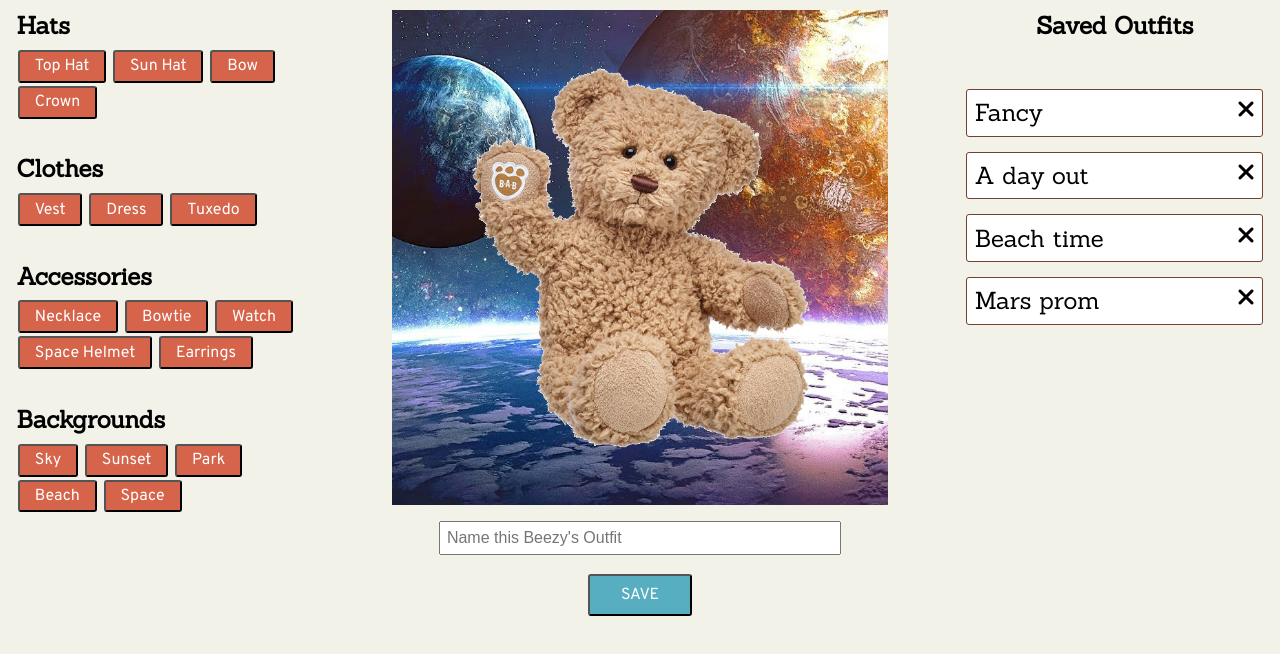
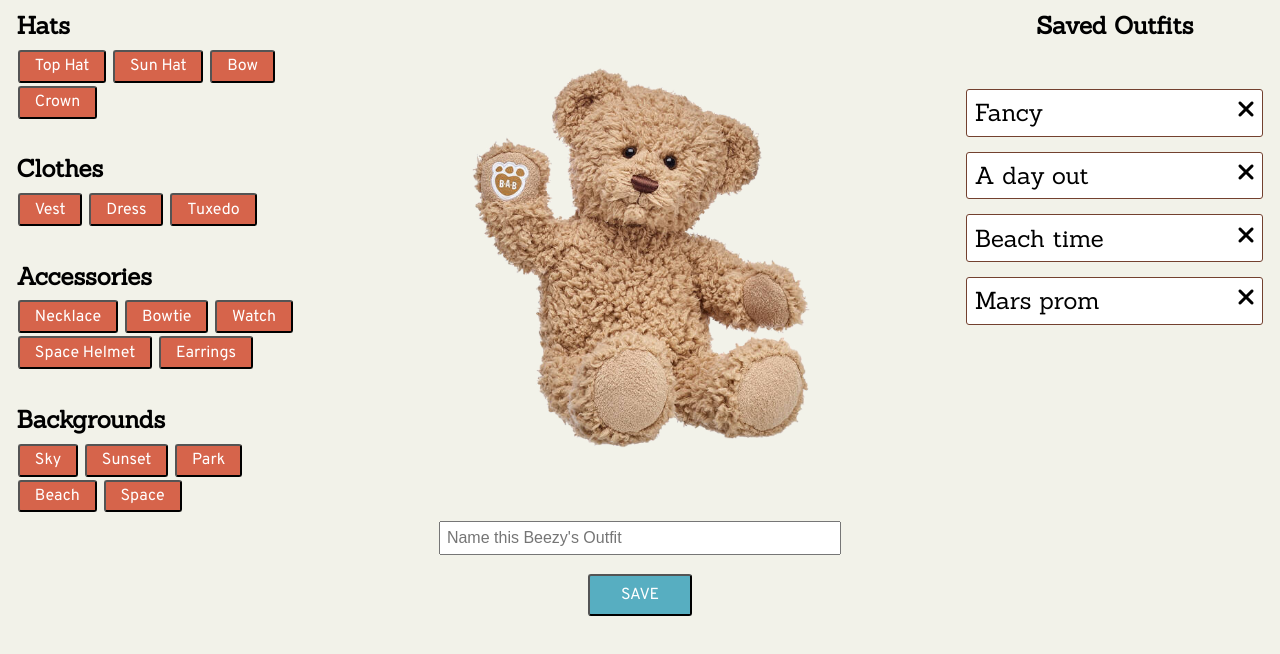
Before and after one commit to Karlfunhouse/buildabear, a plain HTML site: page index.html in a window 1280 px wide. Shown: the part 90-744 px from the top of the page. Drawn offline with Linux system fonts and the light colour scheme; a web font is replaced by a local one.

Commit message:
:art: Add classes to css for every garment & background image which assigns z-index position for proper layering of images

```diff
--- a/index.html
+++ b/index.html
@@ -51,22 +51,22 @@
       </section>
       <section class="bear-display flex-column">
         <section class="bear-image">
-          <img src="./assets/tophat_compressed.png" class="image-absolute">
-          <img src="./assets/sunhat_compressed.png" class="image-absolute">
-          <img src="./assets/hairbow_compressed.png" class="image-absolute">
-          <img src="./assets/crown_compressed.png" class="image-absolute">
-          <img src="./assets/vest_compressed.png" class="image-absolute">
-          <img src="./assets/dress_compressed.png" class="image-absolute">
-          <img src="./assets/necklace_compressed.png" class="image-absolute">
-          <img src="./assets/bowtie_compressed.png" class="image-absolute">
-          <img src="./assets/smartwatch_compressed.png" class="image-absolute">
-          <img src="./assets/spacehelmet_compressed.png" class="image-absolute">
-          <img src="./assets/bear_compressed.png" class="z-index">
-          <img src="./assets/sky_compressed.png" class="image-absolute">
-          <img src="./assets/sunset_compressed.png" class="image-absolute">
-          <img src="./assets/park_compressed.png" class="image-absolute">
-          <img src="./assets/beach_compressed.png" class="image-absolute">
-          <img src="./assets/outerspace_compressed.png" class="image-absolute">
+          <img src="./assets/tophat_compressed.png" class="image-absolute image-items hidden">
+          <img src="./assets/sunhat_compressed.png" class="image-absolute image-items hidden">
+          <img src="./assets/hairbow_compressed.png" class="image-absolute image-items hidden">
+          <img src="./assets/crown_compressed.png" class="image-absolute image-items hidden">
+          <img src="./assets/vest_compressed.png" class="image-absolute image-items hidden">
+          <img src="./assets/dress_compressed.png" class="image-absolute image-items hidden">
+          <img src="./assets/necklace_compressed.png" class="image-absolute image-items hidden">
+          <img src="./assets/bowtie_compressed.png" class="image-absolute image-items hidden">
+          <img src="./assets/smartwatch_compressed.png" class="image-absolute image-items hidden">
+          <img src="./assets/spacehelmet_compressed.png" class="image-absolute image-items hidden">
+          <img src="./assets/bear_compressed.png" class="bear">
+          <img src="./assets/sky_compressed.png" class="image-absolute image-background hidden">
+          <img src="./assets/sunset_compressed.png" class="image-absolute image-background hidden">
+          <img src="./assets/park_compressed.png" class="image-absolute image-background hidden">
+          <img src="./assets/beach_compressed.png" class="image-absolute image-background hidden">
+          <img src="./assets/outerspace_compressed.png" class="image-absolute image-background hidden">
         </section>
         <input type="text" class="outfit-name-input" placeholder="Name this Beezy's Outfit">
         <button type="submit" class="save-outfit">SAVE</button>
--- a/styles.css
+++ b/styles.css
@@ -106,8 +106,8 @@ button {
   position: relative;
 }
 
-.z-index {
-  z-index: 5;
+.hidden {
+  display: none;
 }
 
 .bear-image {
@@ -117,11 +117,22 @@ button {
 
 .bear-image img {
   width: 80%;
+}
 
+.image-items {
+    z-index: 3;
+}
+
+.bear {
+  z-index: 2;
 }
 
 .image-absolute {
   position: absolute;
+}
+
+.image-background {
+  z-index: 1;
 }
 
 .outfit-name-input {
```
